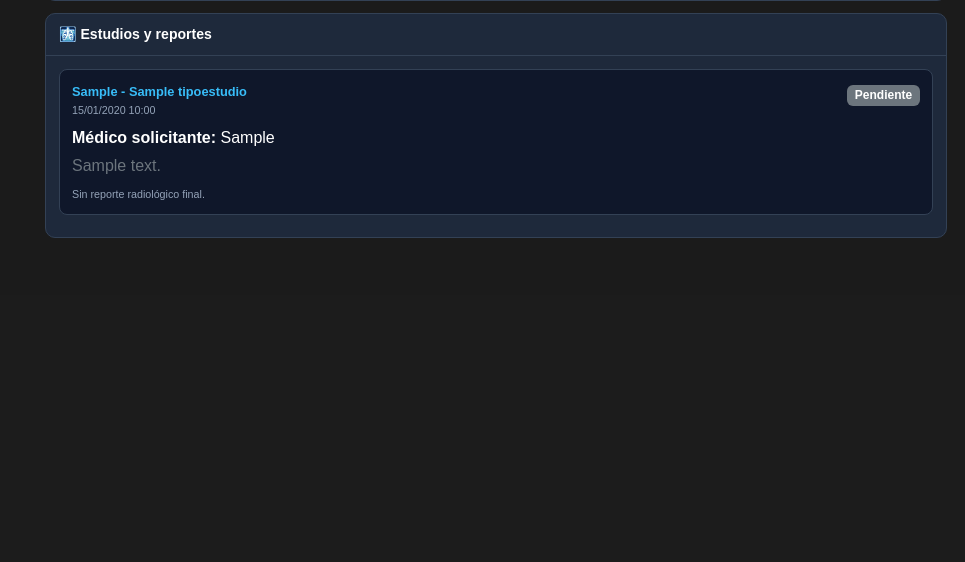
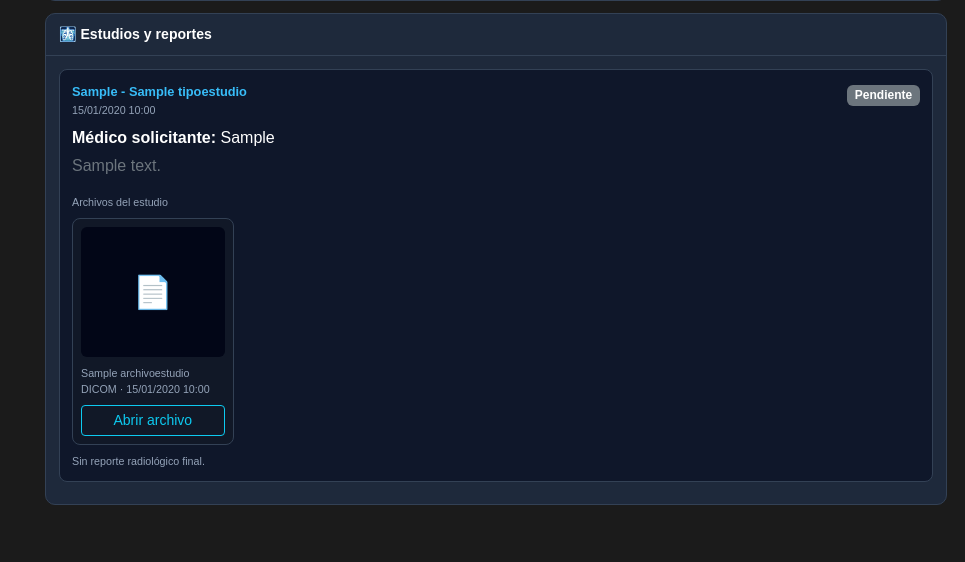
Before and after one commit to eduardobadillorojas-beep/LoretoLabsMed, a Django app: page /recepcion/paciente/1/ in a window 1280 px wide. Shown: the part 718-1280 px from the top of the page, without its empty margins (315-1280 px from the left). Before the commit the page ends 956 px from the top, so only its background shows below. Run offline with Django 5.2, Linux system fonts and the light colour scheme; a user stored in the database is signed in; data comes from the database, SQL or seed files in the repository; tables that the repository leaves empty hold one stand-in row (values such as "Sample post").

Commit message:
Mostrar imagenes de estudios en expediente medico

```diff
--- a/core/templates/core/detalle_paciente.html
+++ b/core/templates/core/detalle_paciente.html
@@ -796,6 +796,108 @@ Expediente {{ paciente.identificacion }} | Loreto One
                                 </div>
                             {% endif %}
 
+                            {% if estudio.archivos.all %}
+
+                                <div class="mt-3">
+
+                                    <div class="tiny mb-2">
+                                        Archivos del estudio
+                                    </div>
+
+                                    <div
+                                        style="
+                                            display:grid;
+                                            grid-template-columns:repeat(auto-fill,minmax(150px,1fr));
+                                            gap:10px;
+                                        "
+                                    >
+
+                                        {% for archivo in estudio.archivos.all %}
+
+                                            <div
+                                                style="
+                                                    background:#111827;
+                                                    border:1px solid #334155;
+                                                    border-radius:8px;
+                                                    padding:8px;
+                                                "
+                                            >
+
+                                                {% if archivo.tipo_archivo == 'IMAGEN' %}
+
+                                                    <a
+                                                        href="{{ archivo.archivo.url }}"
+                                                        target="_blank"
+                                                        rel="noopener"
+                                                        style="display:block;"
+                                                    >
+                                                        <img
+                                                            src="{{ archivo.archivo.url }}"
+                                                            alt="{{ archivo.nombre_original|default:'Imagen del estudio' }}"
+                                                            style="
+                                                                width:100%;
+                                                                height:130px;
+                                                                object-fit:contain;
+                                                                background:#020617;
+                                                                border-radius:6px;
+                                                            "
+                                                        >
+                                                    </a>
+
+                                                {% else %}
+
+                                                    <div
+                                                        style="
+                                                            height:130px;
+                                                            display:flex;
+                                                            align-items:center;
+                                                            justify-content:center;
+                                                            background:#020617;
+                                                            border-radius:6px;
+                                                            font-size:2rem;
+                                                        "
+                                                    >
+                                                        📄
+                                                    </div>
+
+                                                {% endif %}
+
+                                                <div class="tiny mt-2">
+                                                    {{ archivo.nombre_original|default:archivo.archivo.name }}
+                                                </div>
+
+                                                <div class="tiny">
+                                                    {{ archivo.get_tipo_archivo_display }}
+                                                    ·
+                                                    {{ archivo.creado_el|date:"d/m/Y H:i" }}
+                                                </div>
+
+                                                <a
+                                                    href="{{ archivo.archivo.url }}"
+                                                    target="_blank"
+                                                    rel="noopener"
+                                                    class="btn btn-outline-info btn-sm mt-2 w-100"
+                                                >
+                                                    Abrir archivo
+                                                </a>
+
+                                            </div>
+
+                                        {% endfor %}
+
+                                    </div>
+
+                                </div>
+
+                            {% else %}
+
+                                <div class="tiny mt-2">
+                                    Sin archivos cargados en este estudio.
+                                </div>
+
+                            {% endif %}
+
+
                             {% if estudio.estado_reporte == 'FINAL' and estudio.reporte_final %}
 
                                 <div class="report-box">
```
